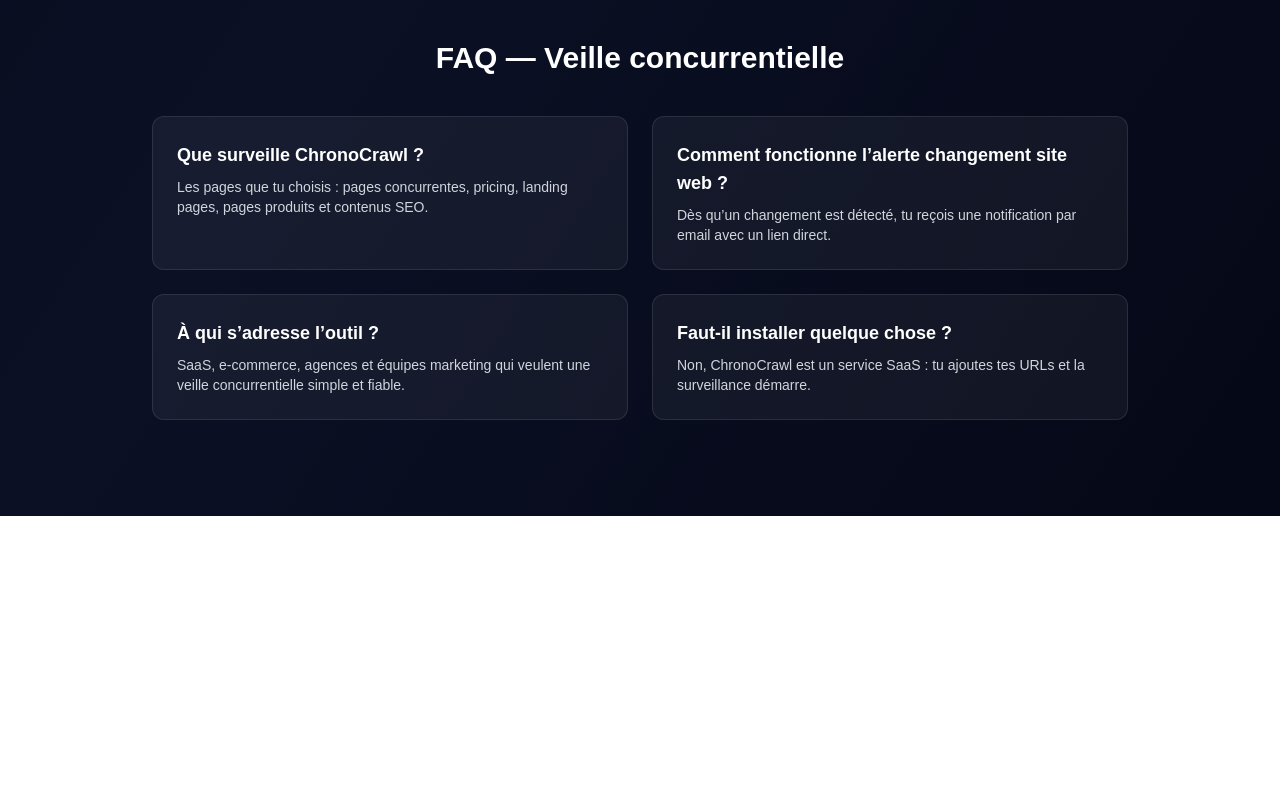
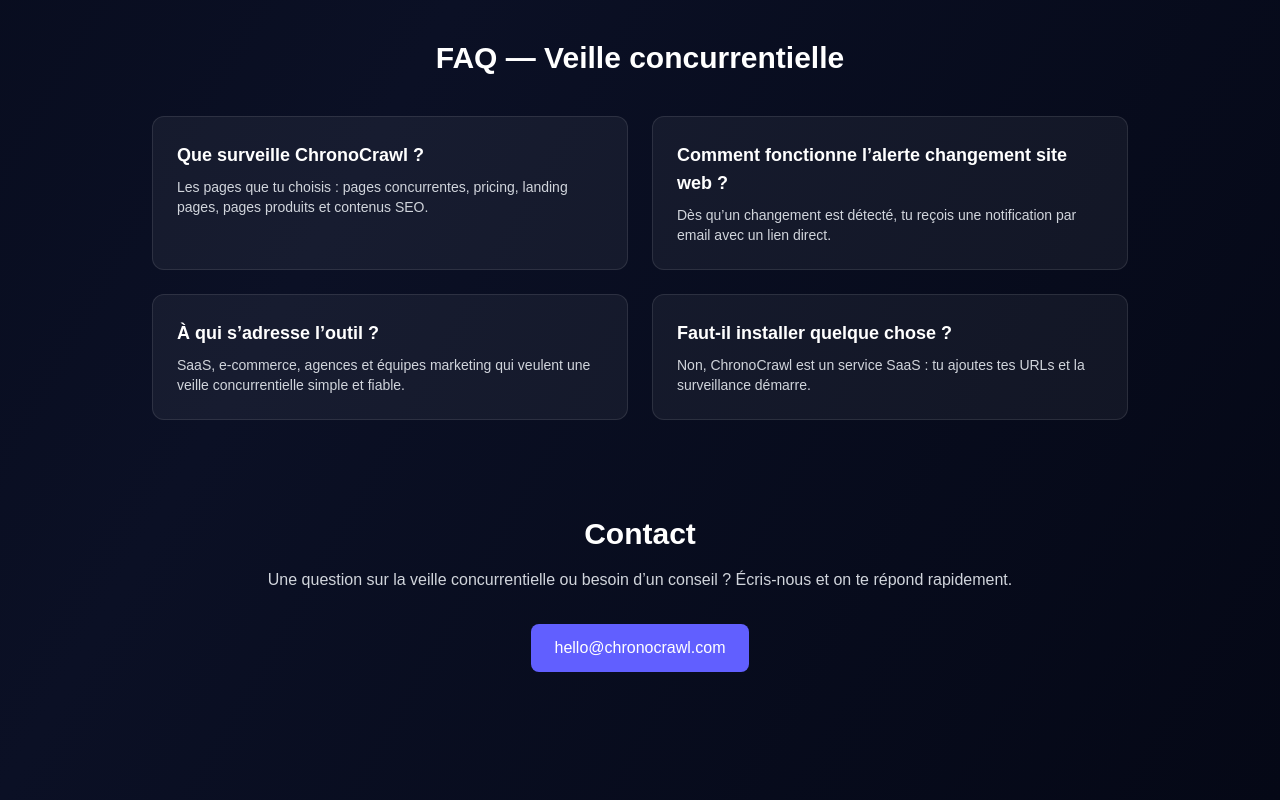
Before and after one commit to cesarchiquet/chronocrawl-web, a Next.js app: page / in a window 1280 px wide. Shown: the part 1446-2246 px from the top of the page. Before the commit the page ends 1962 px from the top, so only its background shows below. Built offline with nearby package versions, Linux system fonts and the light colour scheme.

Commit message:
Add contact section for SEO and leads

```diff
--- a/app/page.tsx
+++ b/app/page.tsx
@@ -291,6 +291,29 @@
           ))}
         </div>
       </section>
+
+      {/* CONTACT */}
+      <section className="max-w-4xl mx-auto px-6 pb-32 text-center">
+        <motion.h2
+          variants={fadeUp}
+          initial="hidden"
+          whileInView="visible"
+          viewport={{ once: true }}
+          className="text-3xl font-bold mb-4"
+        >
+          Contact
+        </motion.h2>
+        <p className="text-gray-300 mb-8">
+          Une question sur la veille concurrentielle ou besoin d’un conseil ?
+          Écris‑nous et on te répond rapidement.
+        </p>
+        <a
+          href="mailto:hello@chronocrawl.com?subject=Contact%20ChronoCrawl"
+          className="inline-flex items-center justify-center px-6 py-3 rounded-lg bg-indigo-500 hover:bg-indigo-400 transition font-medium"
+        >
+          hello@chronocrawl.com
+        </a>
+      </section>
     </main>
   );
 }
```
